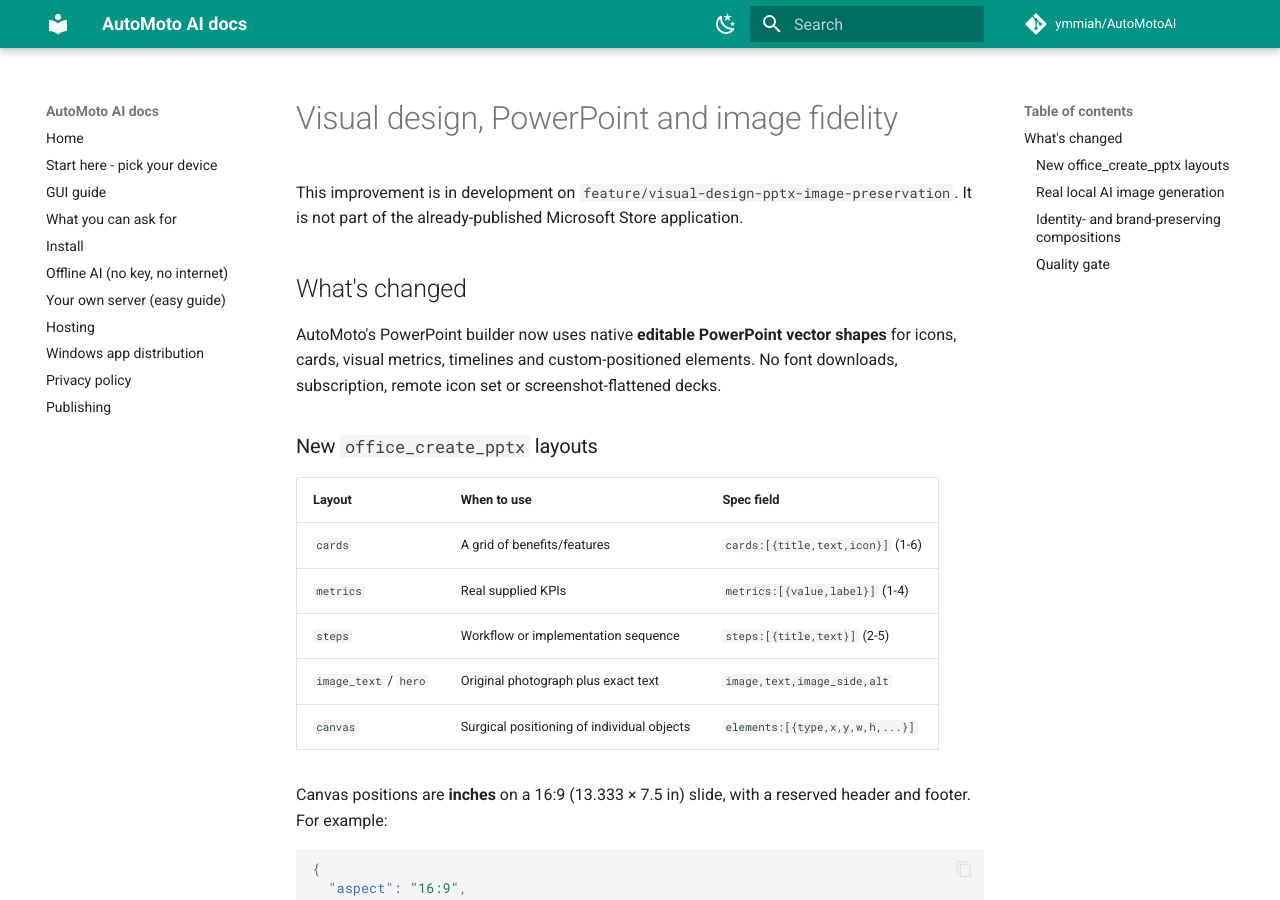
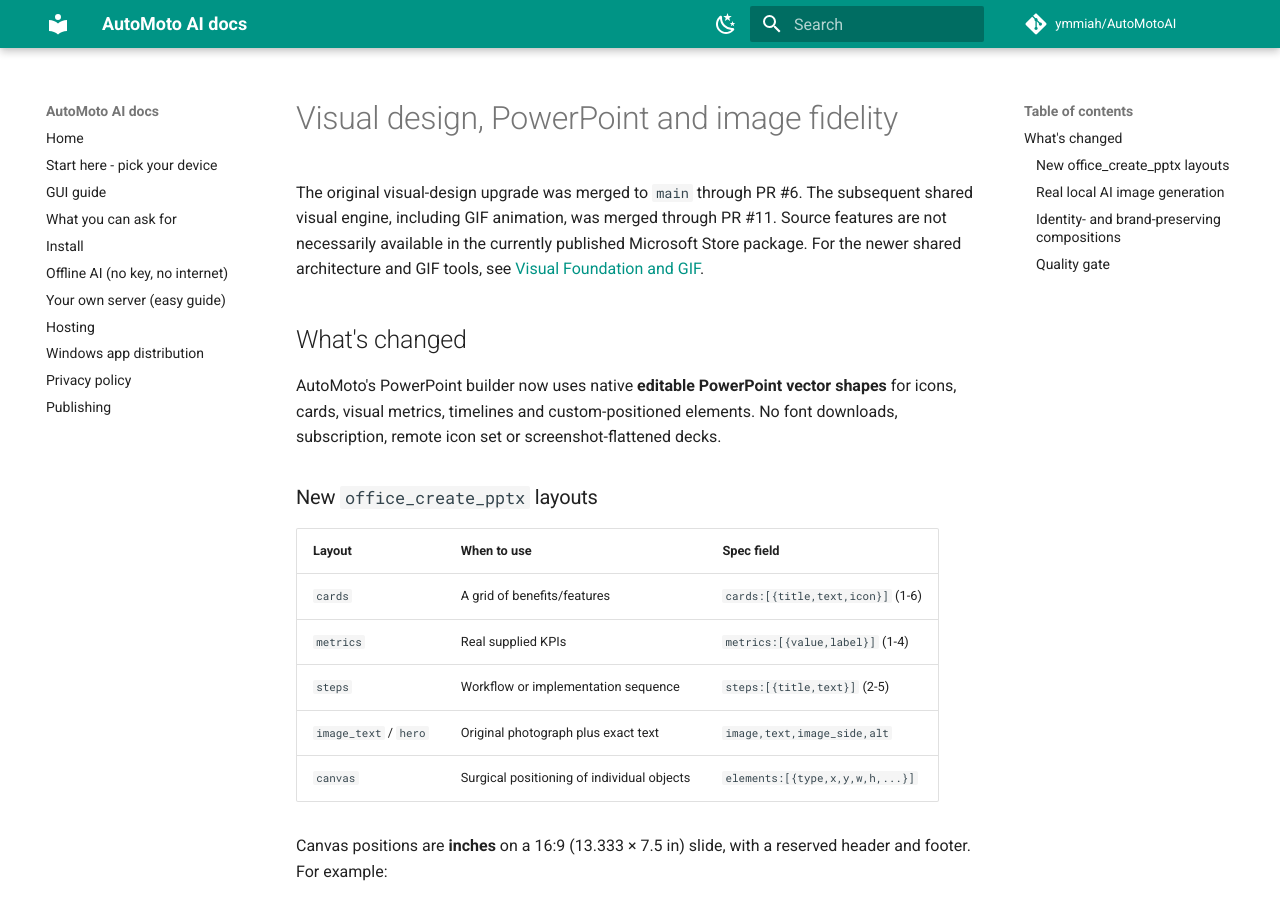
Before and after one commit to ymmiah/AutoMotoAI, an MkDocs documentation site: the page built from docs/VISUAL-DESIGN.md, in a window 1280 px wide and 900 px high. Built offline with MkDocs 1.6.1 and Material for MkDocs 9.7.7, drawn with Linux system fonts in a browser that asks for light colours; comment, search, counter and statistics services are not loaded.

Commit message:
Correct old documentation status and link the new integrated GIF visual engine

```diff
--- a/docs/VISUAL-DESIGN.md
+++ b/docs/VISUAL-DESIGN.md
@@ -1,7 +1,9 @@
 # Visual design, PowerPoint and image fidelity
 
-This improvement is in development on `feature/visual-design-pptx-image-preservation`.
-It is not part of the already-published Microsoft Store application.
+The original visual-design upgrade was merged to `main` through PR #6.
+The subsequent shared visual engine, including GIF animation, was merged through PR #11.
+Source features are not necessarily available in the currently published Microsoft Store package.
+For the newer shared architecture and GIF tools, see [Visual Foundation and GIF](VISUAL-FOUNDATION-GIF.md).
 
 ## What's changed
 
```
